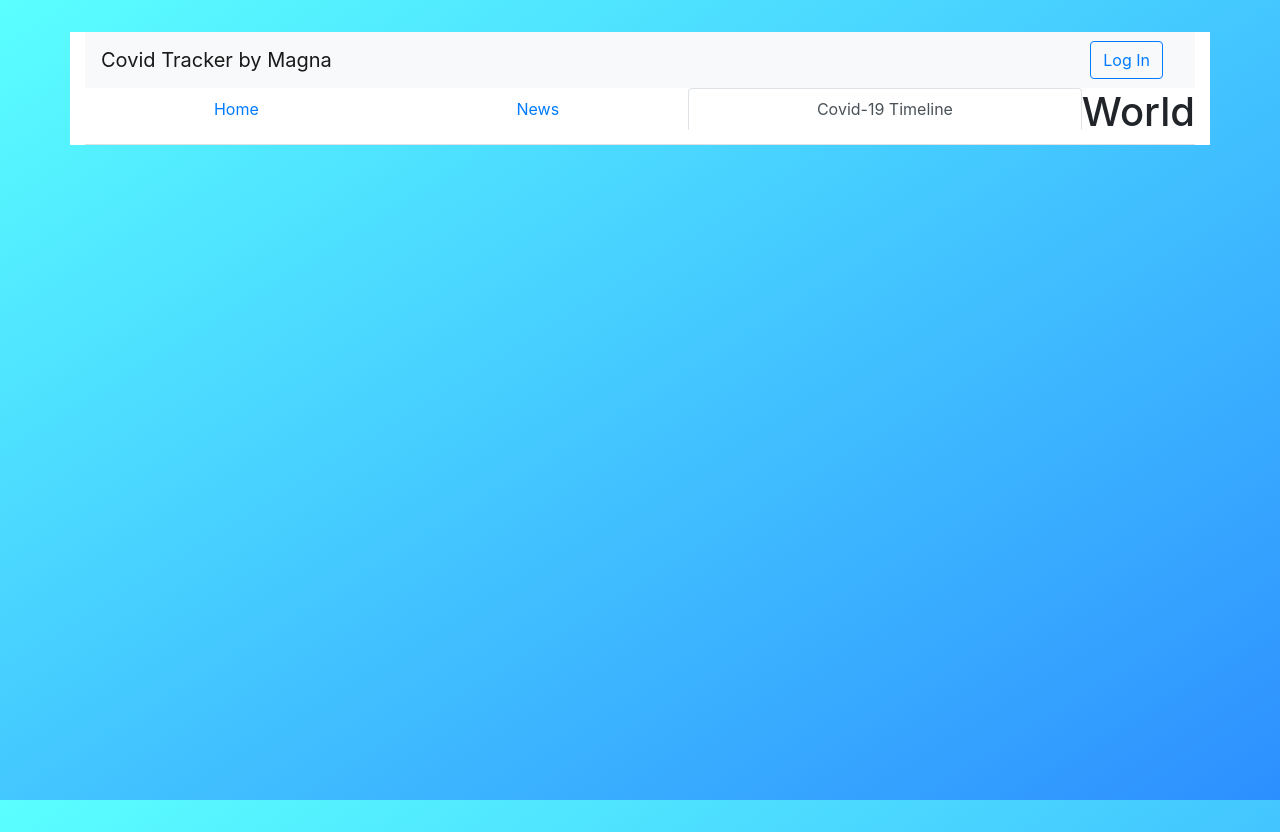
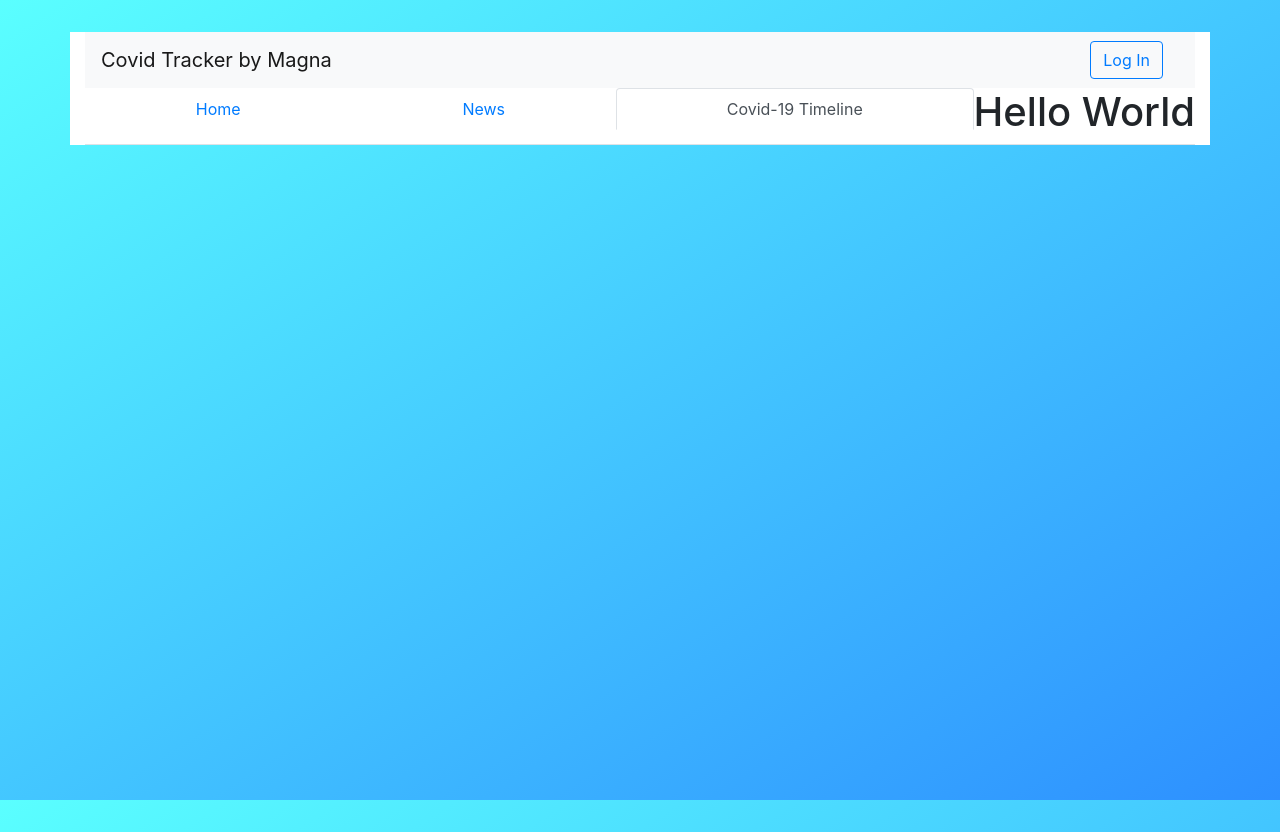
Before and after one commit to ArielFJ/DR-covid-tracker, a React (Create React App) app: page /timeline in a window 1280 px wide. Built offline with nearby package versions, Linux system fonts and the light colour scheme; no server answers; the database is empty.

Commit message:
Consuming api for the graphs

```diff
--- /dev/null
+++ b/src/components/DataComponents/GraphsComponent.js
@@ -0,0 +1,27 @@
+import React, { Component } from 'react'
+
+export class GraphsComponent extends Component {
+
+    state = {
+        data: {}
+    }
+
+    async componentDidMount(){
+        const res = await fetch('https://thevirustracker.com/free-api?countryTimeline=DO');
+        const data = await res.json();
+        this.setState({
+            data: data.timelineitems[0]
+        });
+    }
+
+    render() {
+        console.log(this.state.data);
+        return (
+            <div>
+                <h1>Hello World</h1>
+            </div>
+        )
+    }
+}
+
+export default GraphsComponent
--- a/src/components/Menus/NavMenu.js
+++ b/src/components/Menus/NavMenu.js
@@ -1,6 +1,7 @@
 import React, { Component } from 'react'
 import {Link, Route} from 'react-router-dom';
 import NewsComponent from '../DataComponents/NewsComponent';
+import GraphsComponent from '../DataComponents/GraphsComponent';
 
 
 export class NavMenu extends Component {
@@ -28,9 +29,7 @@ export class NavMenu extends Component {
                     <Link to="/timeline" className={window.location.pathname.endsWith('timeline')? 'nav-link active' : 'nav-link'} id="timeline" onClick={this.onClick} >Covid-19 Timeline</Link>
                 </li>
                 <Route path="/news" render={() => <NewsComponent user={this.props.user} />} />
-                <Route path="/timeline" render={() =>{
-                    return <h1>World</h1>
-                }} />
+                <Route path="/timeline" render={() => <GraphsComponent user={this.props.user} /> } />
             </ul>
         )
     }
```
